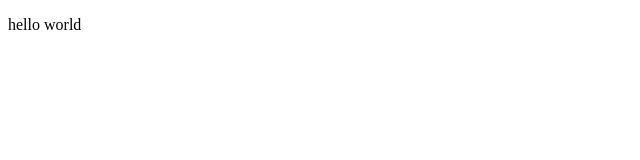
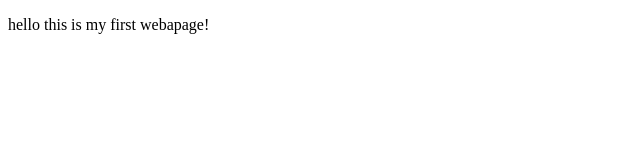
Before and after one commit to prashantsagar73/sample, a plain HTML site: page index.html in a window 1280 px wide. Shown: the whole page, without its empty margins (0-640 px from the left). Drawn offline with Linux system fonts and the light colour scheme.

Commit message:
content change

```diff
--- a/index.html
+++ b/index.html
@@ -9,7 +9,7 @@
 <body>
     <div>
         <p>
-            hello world
+            hello this is my first webapage!
         </p>
     </div>
 </body>
```
Also changed, not shown: 1 other file.
